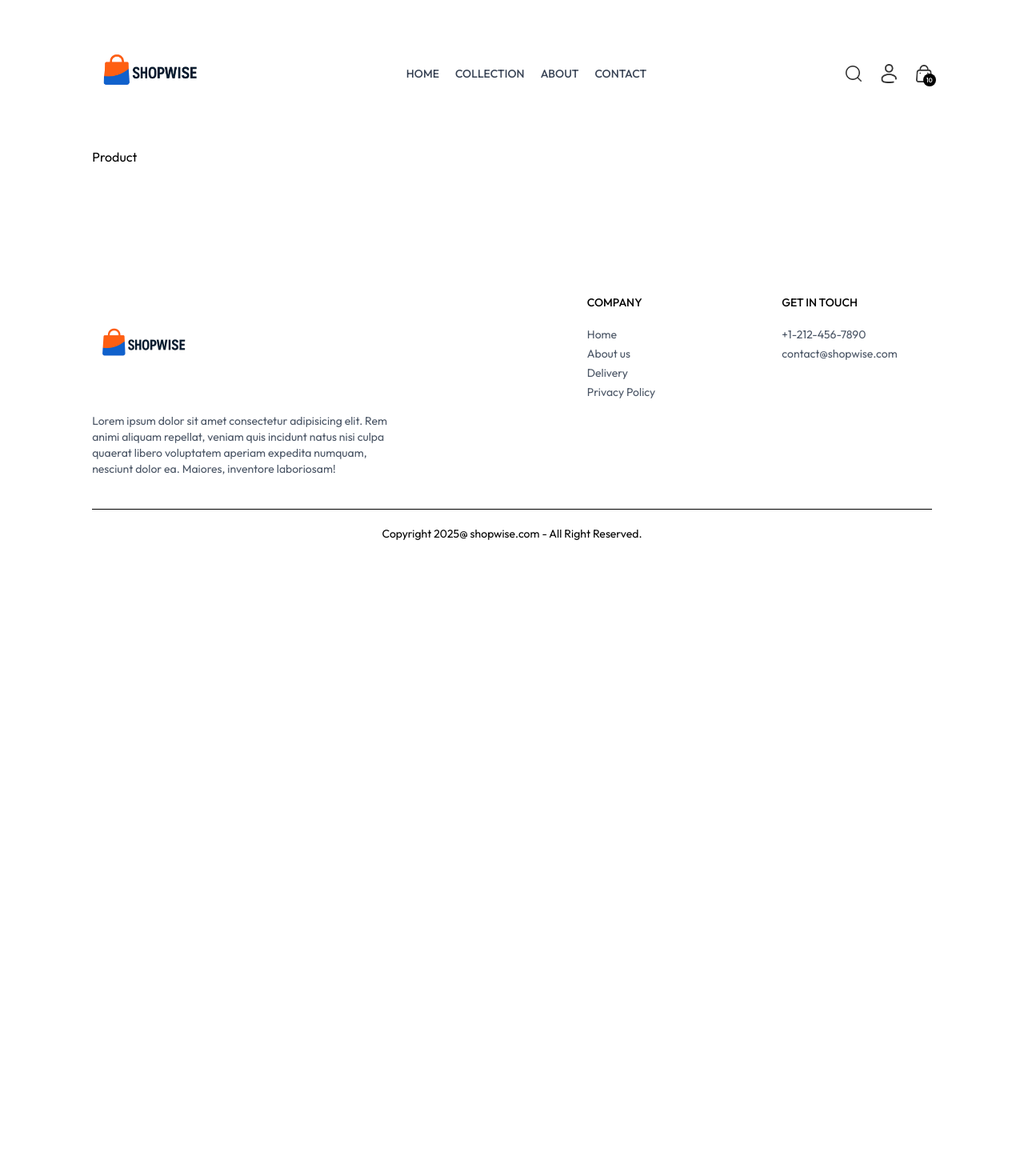
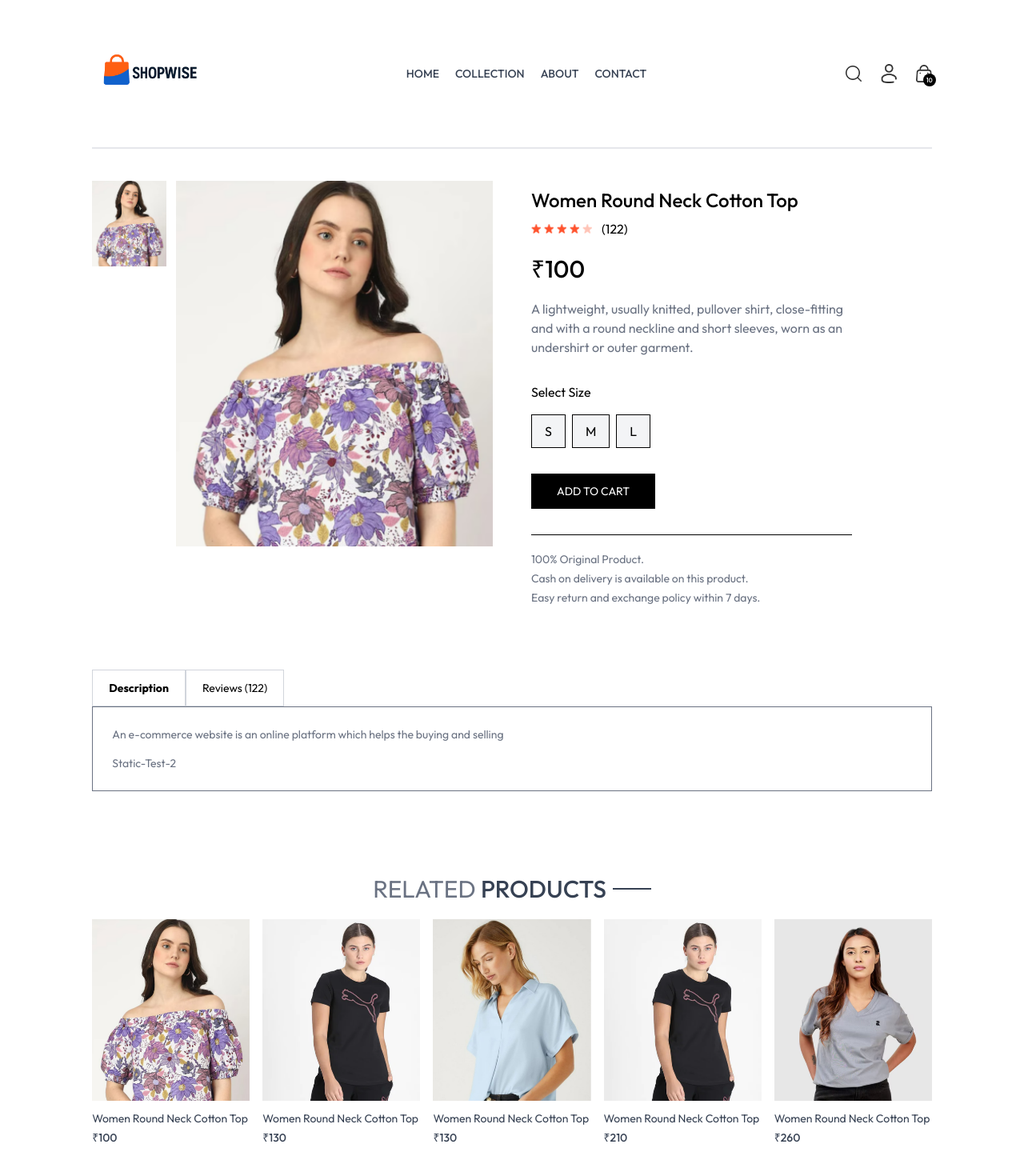
Before and after one commit to OmvedNagre/ShopWise, a React (Vite) app in the folder frontend/: page /product/aaaaa in a window 1280 px wide. Shown: the top 1470 px of the page at 80% size. Before the commit the page ends 800 px from the top, so only its background shows below. Built offline with nearby package versions, Linux system fonts and the light colour scheme.

Commit message:
Products Page Done

```diff
--- /dev/null
+++ b/frontend/src/components/RelatedProducts.jsx
@@ -0,0 +1,37 @@
+import React, { useContext, useEffect, useState } from 'react'
+import { ShopContext } from '../context/ShopContext'
+import ProductItem from './ProductItem'
+import Title from './Title'
+
+const RelatedProducts = ({category,subCategory}) => {
+
+    const {products} = useContext(ShopContext)
+    const [related,setRelated] = useState([])
+
+    useEffect(()=>{
+        if(products.length > 0){
+            let productsCopy = products.slice();
+
+            productsCopy = productsCopy.filter((item) =>category === item.category)
+            productsCopy = productsCopy.filter((item) => subCategory === item.subCategory)
+
+            setRelated(productsCopy.slice(0,5))
+        }
+
+    },[products])
+
+  return (
+    <div className='my-24'>
+        <div className='text-center text-3xl py-2'>
+            <Title text1={'RELATED'} text2={'PRODUCTS'} />
+        </div>
+        <div className='grid grid-cols-2 sm:grid-cols-3 md:grid-col-4 lg:grid-cols-5 gap-4 gap-y-6'>
+            {related.map((item,index)=>(
+                <ProductItem key={index} id={item._id} name={item.name} price={item.price} image={item.image} />
+            ))}
+        </div>
+    </div>
+  )
+}
+
+export default RelatedProducts
--- a/frontend/src/index.css
+++ b/frontend/src/index.css
@@ -19,6 +19,10 @@
   font-style: normal;
 }
 
+::-webkit-scrollbar{
+    display: none;
+}
+
 @media (max-width:640px) {
     a.active{
         background-color: black;
--- a/frontend/src/pages/Product.jsx
+++ b/frontend/src/pages/Product.jsx
@@ -1,9 +1,99 @@
-import React from 'react'
+import React, { useContext, useEffect, useState } from 'react'
+import { useParams } from 'react-router-dom'
+import { ShopContext } from '../context/ShopContext'
+import { assets } from '../assets/assets'
+import RelatedProducts from '../components/RelatedProducts'
 
 const Product = () => {
-  return (
-    <div>Product</div>
-  )
+  const {productId} = useParams()
+  const {products,currency} = useContext(ShopContext)
+  const [productData, setProductData] = useState(false)
+  const [image,setImage] = useState('')
+  const [size,setSize] = useState('')
+
+  const fetchProductData = async () =>{
+    products.map((item)=>{
+      if (item._id === productId) {
+        setProductData(item)
+        setImage(item.image[0])
+        console.log(item)
+        return null
+      }
+    })
+  }
+
+  useEffect(()=>{
+    fetchProductData()
+  },[productId,products])
+
+  return productData ? (
+    <div className='border-t-2 border-gray-200 pt-10 transition-opacity ease-in duration-500 opacity-100'>
+      {/* --------- Product Data ----------- */}
+      <div className='flex gap-12 sm:gap-12 flex-col sm:flex-row'>
+
+        {/* ---------- Product Images --------- */}
+        <div className='flex-1 flex flex-col-reverse gap-3 sm:flex-row'>
+          <div className='flex sm:flex-col overflow-x-auto sm:overflow-y-scroll justify-between sm:justify-normal sm:w-[18.7%] w-full'>
+            {
+              productData.image.map((item,index)=>(
+                <img onClick={()=>setImage(item)} src={item} key={index} className='w-[24%] sm:w-full sm:mb-3 flex-shrink-0 cursor-pointer'  alt='' />
+              ))
+            }
+          </div>
+          <div className='w-full sm:w-[80%]'>
+            <img className='w-full h-auto' src={image} alt='' />
+          </div>
+        </div>
+
+        {/* --------- Product Info ---------- */}
+        <div className='flex-1'>
+          <h1 className='font-medium text-2xl mt-2'>{productData.name}</h1>
+          <div className='flex items-center gap-1 mt-2'>
+            <img src={assets.star_icon} alt="" className="w-3 5" />
+            <img src={assets.star_icon} alt="" className="w-3 5" />
+            <img src={assets.star_icon} alt="" className="w-3 5" />
+            <img src={assets.star_icon} alt="" className="w-3 5" />
+            <img src={assets.star_dull_icon} alt="" className="w-3 5" />
+            <p className='pl-2'>(122)</p>
+          </div>
+          <p className='mt-5 text-3xl font-medium'>{currency}{productData.price}</p>
+          <p className='mt-5 text-gray-500 md:w-4/5'>{productData.description} </p>
+          <div className='flex flex-col gap-4 my-8'>
+            <p>Select Size</p>
+            <div className='flex gap-2'>
+              {productData.sizes.map((item,index)=>(
+                <button onClick={()=>setSize(item)} className={`border py-2 px-4 bg-gray-100 ${item === size ? 'border-orange-500' : ''}`} key={index}>{item}</button>
+              ))}
+            </div>
+          </div>
+          <button className='bg-black text-white px-8 py-3 text-sm active:bg-gray-700'>ADD TO CART</button>
+          <hr className='mt-8 sm:w-4/5' />
+          <div className='text-sm text-gray-500 mt-5 flex flex-col gap-1'>
+            <p>100% Original Product.</p>
+            <p>Cash on delivery is available on this product.</p>
+            <p>Easy return and exchange policy within 7 days.</p>
+          </div>
+        </div>
+      </div>
+
+      {/* ---------- Description & Review Section ----------- */}
+      <div className='mt-20'>
+        <div className='flex'>
+          <b className='border border-gray-300 px-5 py-3 text-sm'>Description</b>
+          <p className='border border-gray-300 px-5 py-3 text-sm'>Reviews (122)</p>
+        </div>
+        <div className='flex flex-col gap-4 border px-6 py-6 text-sm text-gray-500'>
+          <p>An e-commerce website is an online platform which helps the buying and selling</p>
+          <p>Static-Test-2</p>
+        </div>
+      </div>
+
+      {/* ----------- Display related Products --------- */}
+      <RelatedProducts category={productData.category} subCategory={productData.subCategory} />
+
+
+    </div>
+  ) : <div className='opacity-0'></div>
 }
 
 export default Product
```
